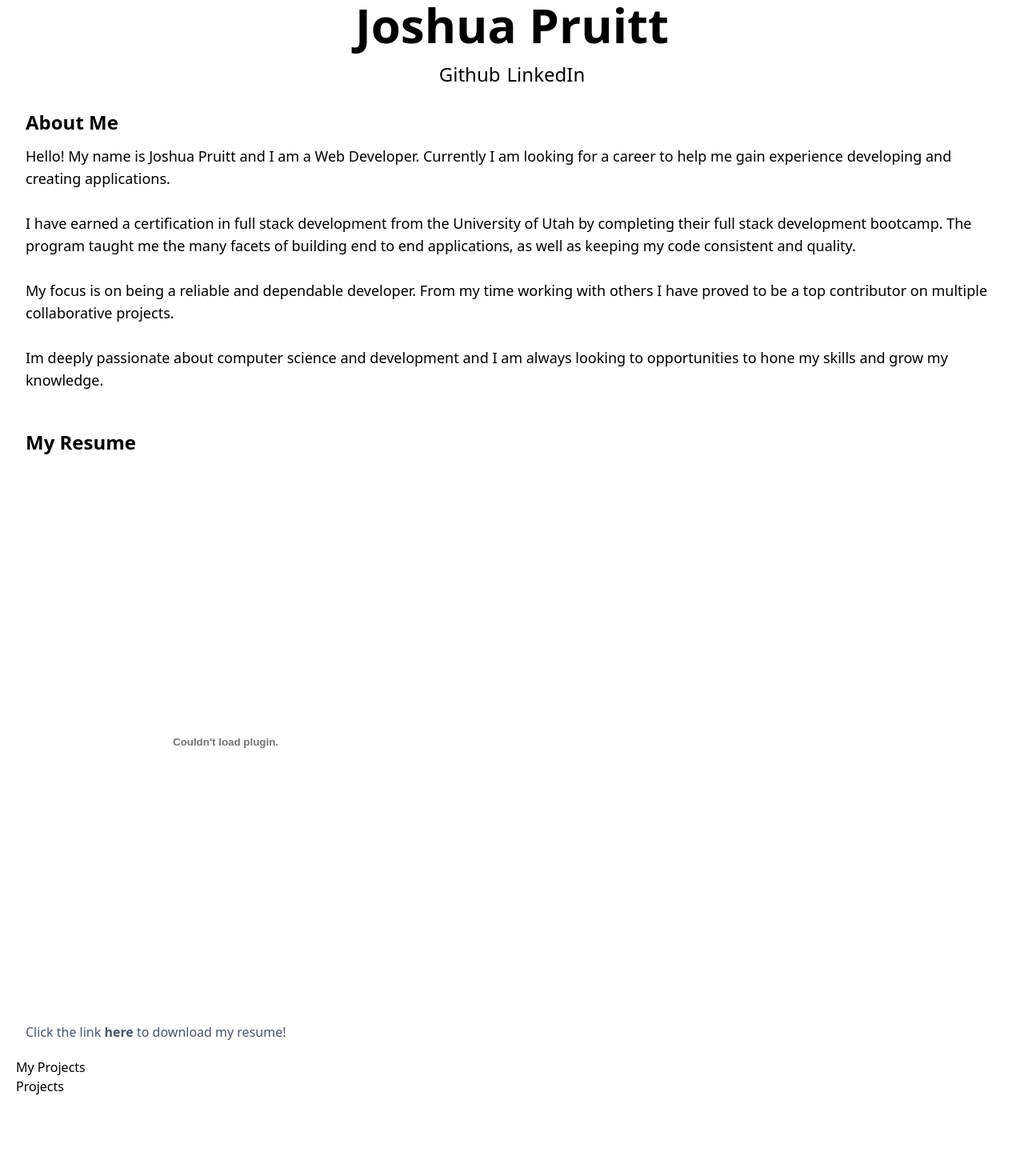
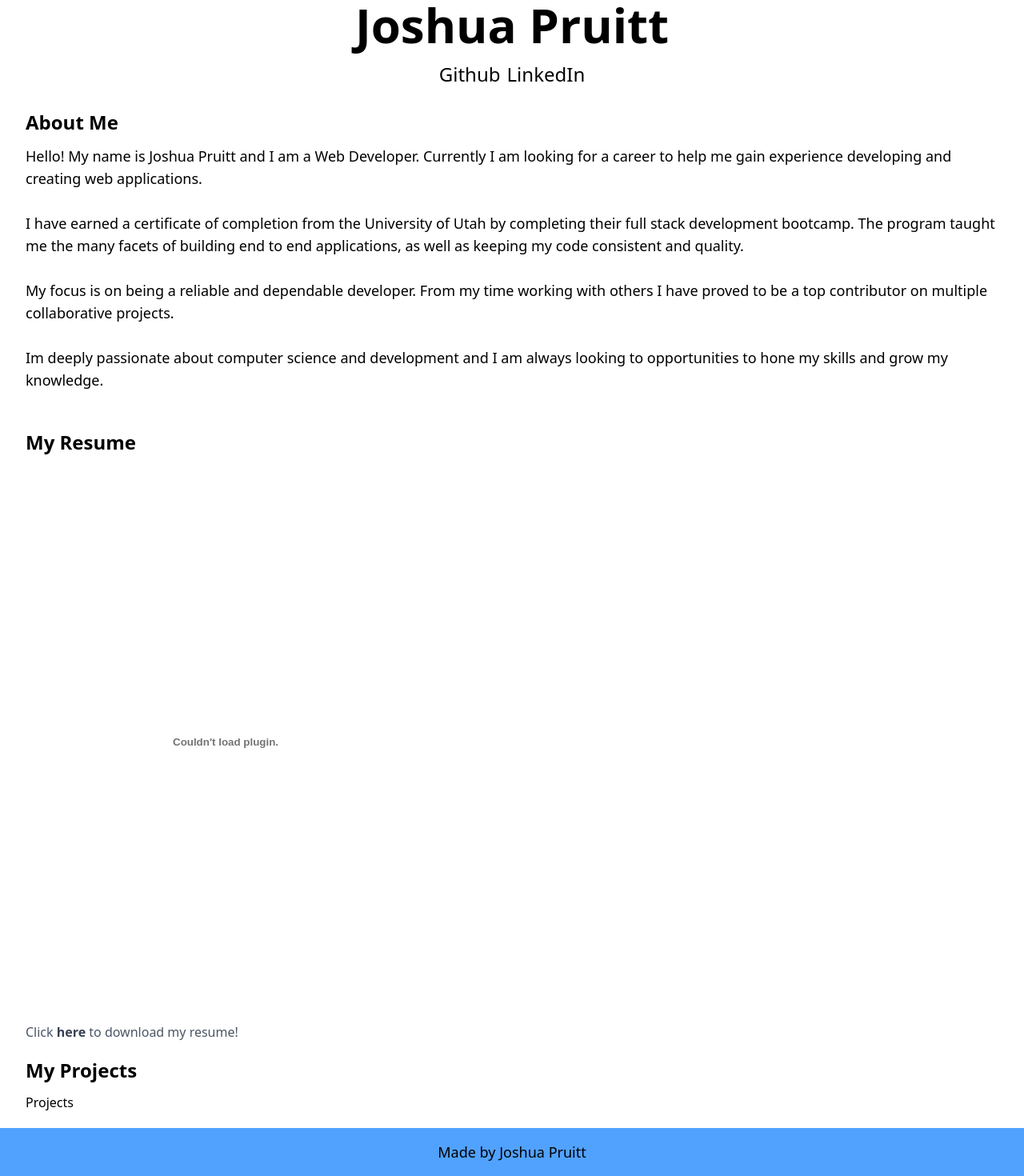
Before and after one commit to JoshuaPruitt/Personal-Website, a React (Vite) app: page / in a window 1280 px wide. Shown: the part 95-1565 px from the top of the page at 80% size. Before the commit the page ends 1485 px from the top, so only its background shows below. Built offline with nearby package versions, Linux system fonts and the light colour scheme.

Commit message:
Added a index.tsx file for ease of export

```diff
--- a/src/App.tsx
+++ b/src/App.tsx
@@ -1,8 +1,4 @@
-import { Nav } from "./components/nav"
-import { Header } from "./components/header"
-import { AboutMe } from "./components/aboutMe"
-import { Resume } from "./components/resume"
-import { Projects } from "./components/projects"
+import { Nav, Header, AboutMe, Resume, Projects, Footer } from "./components/index";
 
 function App() {
 
@@ -27,6 +23,10 @@ function App() {
       <div className="m-5">
         <Projects></Projects>
       </div>
+
+      <div>
+        <Footer></Footer>
+      </div>
     </>
   )
 }
--- a/src/components/aboutMe.tsx
+++ b/src/components/aboutMe.tsx
@@ -1,17 +1,17 @@
 export const AboutMe = () => {
     return (
-        <div className="#aboutMe flex flex-col m-3">
+        <div className="flex flex-col m-3">
             <div className="text-2xl font-bold mb-3">
                 <h2>About Me</h2>
             </div>
 
             <div className="text-lg ">
                 <p>
-                    Hello! My name is Joshua Pruitt and I am a Web Developer. Currently I am looking for a career to help me gain experience developing and creating applications.
+                    Hello! My name is Joshua Pruitt and I am a Web Developer. Currently I am looking for a career to help me gain experience developing and creating web applications.
                 </p><br/>
 
                 <p>
-                    I have earned a certification in full stack development from the University of Utah by completing their full stack development bootcamp. The program taught me the many facets of building end to end applications, as well as keeping my code consistent and quality.
+                    I have earned a certificate of completion from the University of Utah by completing their full stack development bootcamp. The program taught me the many facets of building end to end applications, as well as keeping my code consistent and quality.
                 </p><br/>
 
                 <p>
--- /dev/null
+++ b/src/components/footer.tsx
@@ -0,0 +1,9 @@
+export const Footer = () => {
+    return (
+        <footer className="flex justify-center bg-blue-400 p-4">
+            <div className="text-lg">
+                <h1>Made by Joshua Pruitt</h1>
+            </div>
+        </footer>
+    )
+};
--- /dev/null
+++ b/src/components/index.tsx
@@ -0,0 +1,8 @@
+import { Header } from "./header";
+import { Nav } from "./nav";
+import { AboutMe } from "./aboutMe";
+import { Resume } from "./resume";
+import { Projects } from "./projects";
+import { Footer } from "./footer";
+
+export { Header, Nav, AboutMe, Resume, Projects, Footer};
--- a/src/components/projects.tsx
+++ b/src/components/projects.tsx
@@ -1,8 +1,7 @@
 export const Projects = () => {
     return (
-        <div>
-
-            <div>
+        <div className="flex flex-col m-3">
+            <div className="text-2xl font-bold mb-3">
                 <h2>My Projects</h2>
             </div>
 
--- a/src/components/resume.tsx
+++ b/src/components/resume.tsx
@@ -14,7 +14,7 @@ export const Resume = () => {
 
             <div className="flex text-gray-600 mt-2">
                 <h3>
-                    Click the link <a href={resume} download className="font-bold">here</a> to download my resume!
+                    Click <a href={resume} download className="font-bold text-gray-700">here</a> to download my resume!
                 </h3>
             </div>
         </div>
```
